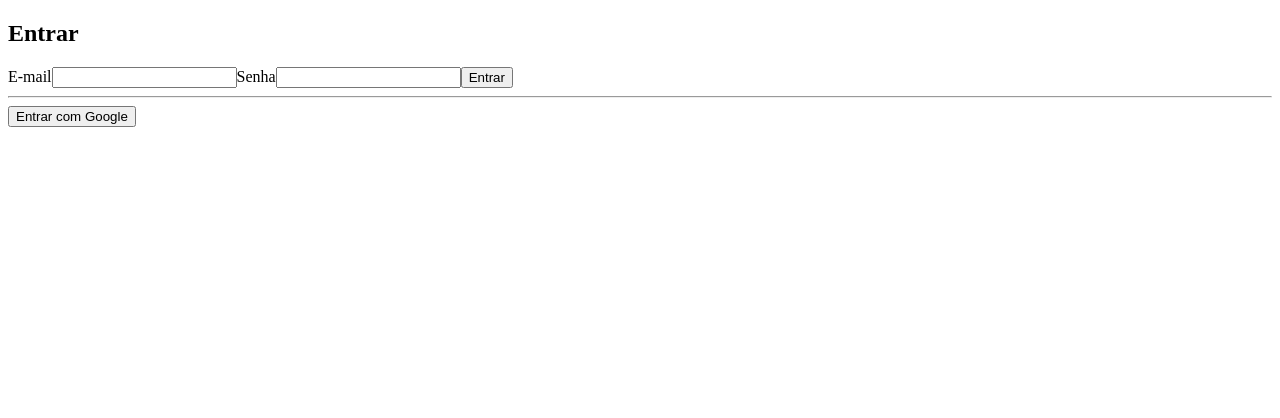
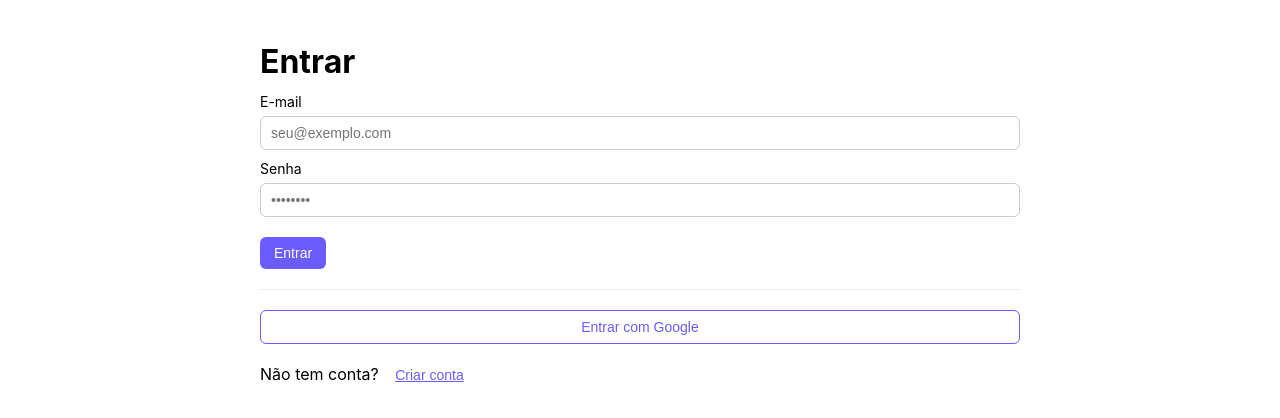
Before and after one commit to ananinhaz/trabalho-conclusao-curso, a React (Vite) app in the folder frontend/: page /login in a window 1280 px wide. Shown: the top 418 px of the page. Built offline with nearby package versions, Linux system fonts and the light colour scheme; no server answers.

Commit message:
ajuste login.jsx

```diff
--- a/frontend/src/pages/Login.jsx
+++ b/frontend/src/pages/Login.jsx
@@ -1,85 +1,224 @@
 // src/pages/Login.jsx
-import { useState } from "react";
+import React, { useState, useEffect } from "react";
 import { useNavigate, useLocation } from "react-router-dom";
-import { authApi } from "../api.js";
+
+/**
+ * Login page
+ *
+ * - POST /api/auth/login { email, senha }
+ * - expects JSON { ok: true, access_token, user } on success
+ * - stores token in localStorage under 'access_token'
+ */
 
 export default function Login() {
   const navigate = useNavigate();
   const location = useLocation();
+
+  // try to read ?next=... from querystring
   const params = new URLSearchParams(location.search);
-  const next = params.get("next") || "/animais";
+  const initialNext = params.get("next") || "/perfil-adotante";
 
   const [email, setEmail] = useState("");
   const [senha, setSenha] = useState("");
+  const [next, setNext] = useState(initialNext);
   const [loading, setLoading] = useState(false);
-  const [error, setError] = useState("");
+  const [msg, setMsg] = useState(null);
+
+  useEffect(() => {
+    setNext(initialNext);
+  }, [initialNext]);
 
   async function handleSubmit(e) {
     e.preventDefault();
-    setError("");
+    setMsg(null);
+
+    if (!email || !senha) {
+      setMsg({ type: "error", text: "Preencha email e senha." });
+      return;
+    }
+
     setLoading(true);
     try {
-      const resp = await authApi.login(email, senha);
-      // authApi.login já grava access_token em localStorage
-      if (resp && resp.access_token) {
-        navigate(next, { replace: true });
+      const res = await fetch("/api/auth/login", {
+        method: "POST",
+        headers: { "Content-Type": "application/json" },
+        body: JSON.stringify({ email: email.trim().toLowerCase(), senha }),
+      });
+
+      const js = await res.json().catch(() => null);
+
+      if (!res.ok || !js) {
+        const errText = js && js.error ? js.error : `Erro ${res.status}`;
+        setMsg({ type: "error", text: `Falha ao logar: ${errText}` });
+        setLoading(false);
+        return;
+      }
+
+      if (js.ok && js.access_token) {
+        // Save token and redirect
+        localStorage.setItem("access_token", js.access_token);
+        setMsg({ type: "success", text: "Login realizado. Redirecionando..." });
+        setTimeout(() => {
+          // redirect to next
+          window.location.href = next || "/perfil-adotante";
+        }, 400);
       } else {
-        // se backend respondeu sem token, mostra mensagem
-        setError(resp?.error || "Erro no login. Tente novamente.");
+        setMsg({ type: "error", text: js.error || "Resposta inesperada do servidor." });
       }
     } catch (err) {
-      console.error("Login error:", err);
-      setError(err.message || "Erro ao comunicar com a API");
+      console.error("login error", err);
+      setMsg({ type: "error", text: "Erro de rede ao tentar logar." });
     } finally {
       setLoading(false);
     }
   }
 
+  function goToRegister() {
+    const target = `/register?next=${encodeURIComponent(next || "/perfil-adotante")}`;
+    // use router navigate or plain location (keeping behavior consistent)
+    navigate(target);
+  }
+
+  function loginWithGoogle() {
+    // open backend oauth entry (backend will redirect to Google)
+    const url = `/api/auth/google?next=${encodeURIComponent(next || "/perfil-adotante")}`;
+    window.location.href = url;
+  }
+
   return (
-    <div className="page-login">
-      <h2>Entrar</h2>
-      <form onSubmit={handleSubmit}>
-        <label>
+    <div style={styles.container}>
+      <h1 style={styles.title}>Entrar</h1>
+
+      <form onSubmit={handleSubmit} style={styles.form}>
+        <label style={styles.label}>
           E-mail
           <input
             type="email"
             value={email}
-            onChange={(ev) => setEmail(ev.target.value)}
+            onChange={(e) => setEmail(e.target.value)}
+            style={styles.input}
+            placeholder="seu@exemplo.com"
             required
-            autoComplete="username"
           />
         </label>
 
-        <label>
+        <label style={styles.label}>
           Senha
           <input
             type="password"
             value={senha}
-            onChange={(ev) => setSenha(ev.target.value)}
+            onChange={(e) => setSenha(e.target.value)}
+            style={styles.input}
+            placeholder="••••••••"
             required
-            autoComplete="current-password"
           />
         </label>
 
-        {error && <div style={{ color: "red", marginBottom: 8 }}>{error}</div>}
-
-        <button type="submit" disabled={loading}>
-          {loading ? "Entrando..." : "Entrar"}
-        </button>
+        <div style={{ marginTop: 10 }}>
+          <button type="submit" disabled={loading} style={styles.primaryButton}>
+            {loading ? "Entrando..." : "Entrar"}
+          </button>
+        </div>
       </form>
 
-      <hr />
+      <hr style={styles.hr} />
 
-      <div>
-        <button
-          onClick={() => {
-            // inicia fluxo google (backend redireciona para FRONT/#token=...)
-            authApi.loginWithGoogle(next);
+      <div style={styles.actions}>
+        <button onClick={loginWithGoogle} style={styles.ghostButton}>
+          Entrar com Google
+        </button>
+
+        <div style={{ marginTop: 12 }}>
+          <span>Não tem conta? </span>
+          <button onClick={goToRegister} style={styles.linkButton}>
+            Criar conta
+          </button>
+        </div>
+      </div>
+
+      {msg && (
+        <div
+          role="alert"
+          style={{
+            marginTop: 16,
+            padding: "10px 12px",
+            borderRadius: 6,
+            color: msg.type === "error" ? "#7a1b1b" : "#084d07",
+            background: msg.type === "error" ? "#fee" : "#eefbe9",
+            border: `1px solid ${msg.type === "error" ? "#f5c2c2" : "#cde8c9"}`,
           }}
         >
-          Entrar com Google
-        </button>
-      </div>
+          {msg.text}
+        </div>
+      )}
     </div>
   );
 }
+
+const styles = {
+  container: {
+    maxWidth: 760,
+    margin: "24px auto",
+    padding: 18,
+    fontFamily: "Inter, Roboto, Arial, sans-serif",
+  },
+  title: {
+    margin: "0 0 12px 0",
+  },
+  form: {
+    display: "flex",
+    flexDirection: "column",
+    gap: 10,
+  },
+  label: {
+    display: "flex",
+    flexDirection: "column",
+    fontSize: 14,
+  },
+  input: {
+    marginTop: 6,
+    padding: "8px 10px",
+    fontSize: 14,
+    borderRadius: 6,
+    border: "1px solid #ccc",
+    width: "100%",
+    boxSizing: "border-box",
+  },
+  primaryButton: {
+    padding: "8px 14px",
+    borderRadius: 6,
+    border: "none",
+    background: "#6b5cff",
+    color: "#fff",
+    cursor: "pointer",
+    fontSize: 14,
+  },
+  ghostButton: {
+    padding: "8px 14px",
+    borderRadius: 6,
+    border: "1px solid #6b5cff",
+    background: "#fff",
+    color: "#6b5cff",
+    cursor: "pointer",
+    fontSize: 14,
+  },
+  linkButton: {
+    marginLeft: 6,
+    background: "none",
+    border: "none",
+    color: "#6b5cff",
+    textDecoration: "underline",
+    cursor: "pointer",
+    fontSize: 14,
+  },
+  hr: {
+    margin: "20px 0",
+    border: "none",
+    borderTop: "1px solid #eee",
+  },
+  actions: {
+    display: "flex",
+    flexDirection: "column",
+    gap: 8,
+  },
+};
```
